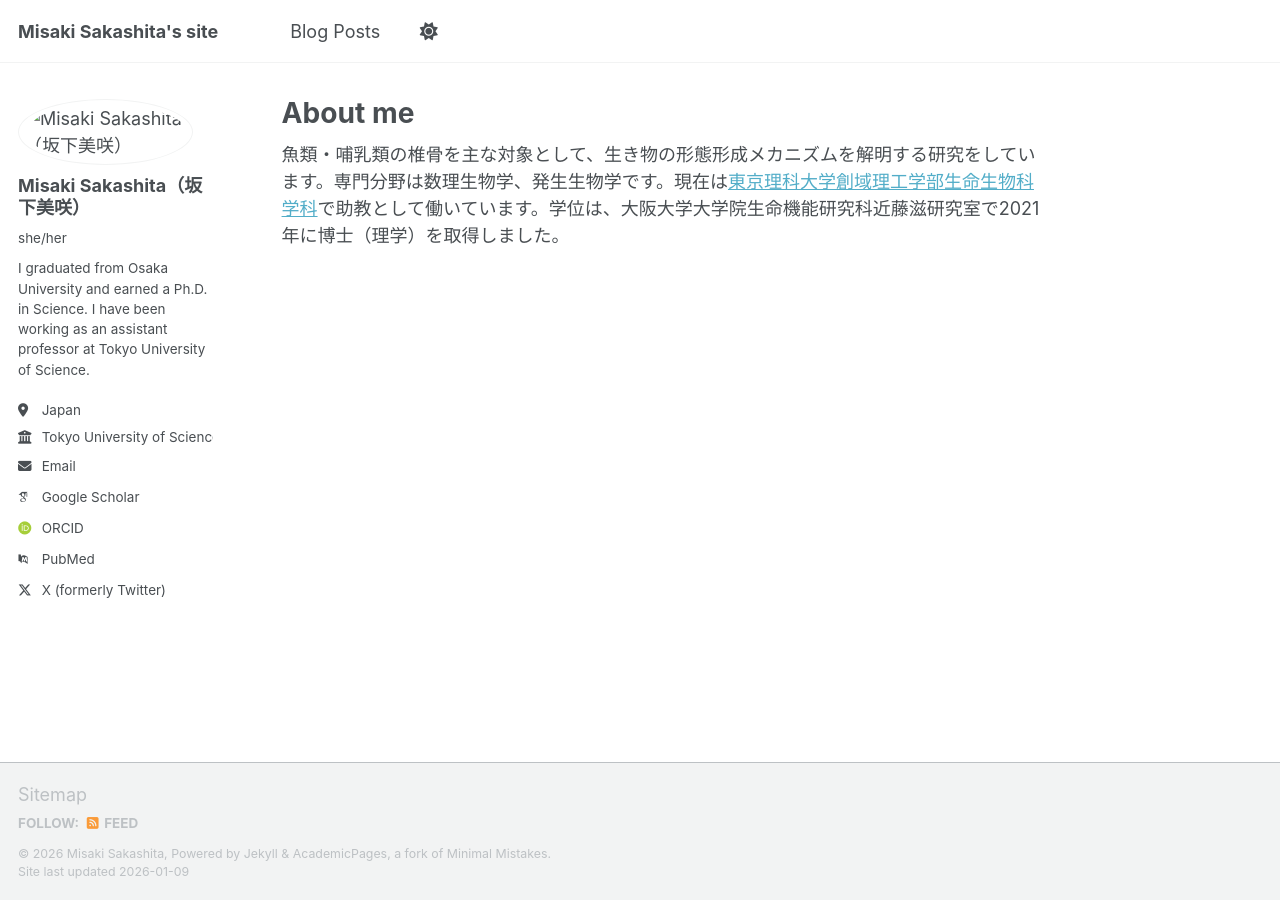
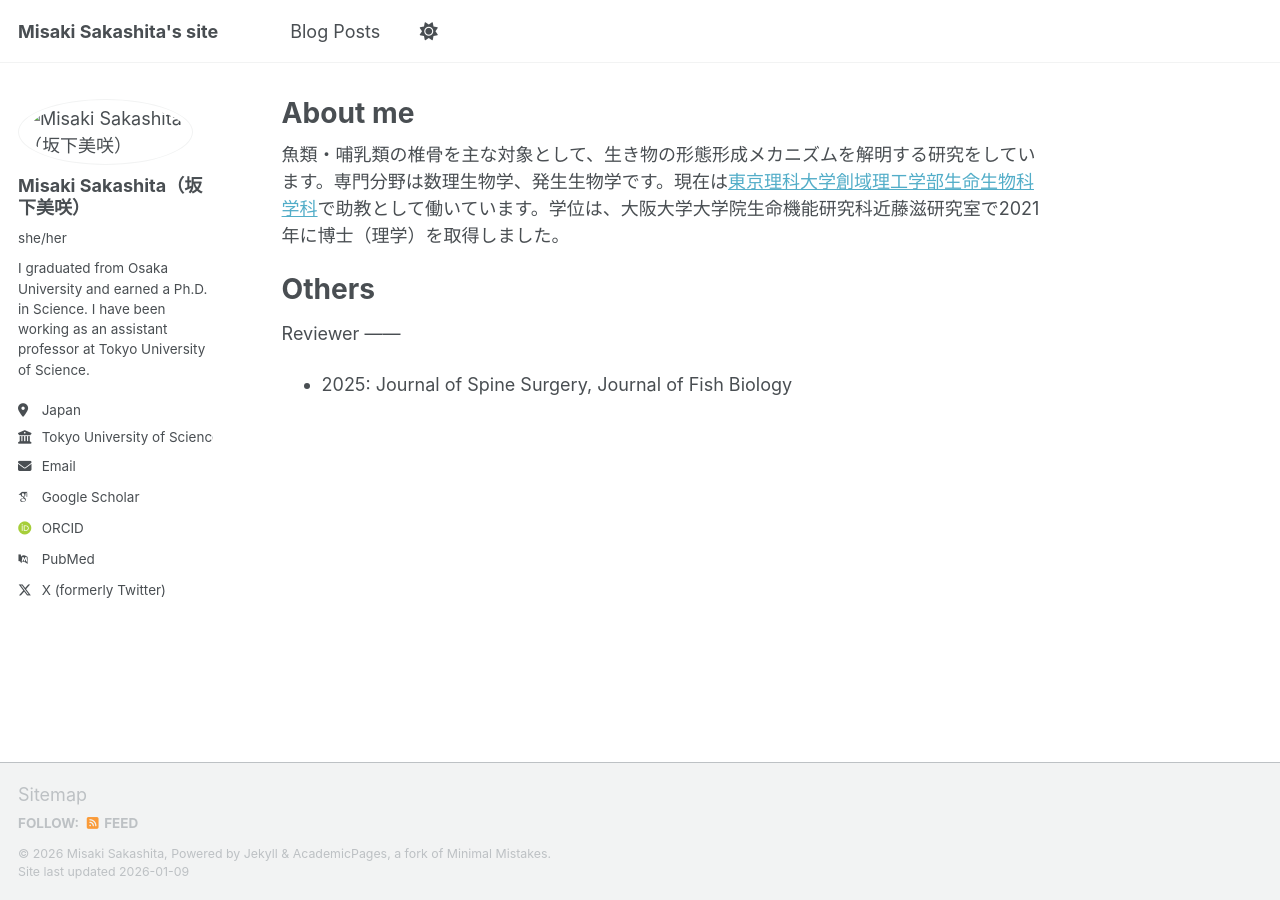
Before and after one commit to marty958/marty958.github.io, a Jekyll site: the page built from _pages/about.md, in a window 1280 px wide. Built offline with Jekyll 4.4.1, drawn with Linux system fonts in a browser that asks for light colours; some web fonts are replaced; a script bundle is joined from its source files by our own code; library files that are not in the unit come from our copies.

Commit message:
add Reviewer log

```diff
--- a/_pages/about.md
+++ b/_pages/about.md
@@ -8,6 +8,12 @@ redirect_from:
 ---
 
 魚類・哺乳類の椎骨を主な対象として、生き物の形態形成メカニズムを解明する研究をしています。専門分野は数理生物学、発生生物学です。現在は[東京理科大学創域理工学部生命生物科学科](https://www.tus.ac.jp/academics/faculty/sciencetechnology/applied_biologicalscience/)で助教として働いています。学位は、大阪大学大学院生命機能研究科近藤滋研究室で2021年に博士（理学）を取得しました。
+
+Others
+======
+Reviewer
+------
+- 2025: Journal of Spine Surgery, Journal of Fish Biology
 
 {% comment %}
 A data-driven personal website
```
